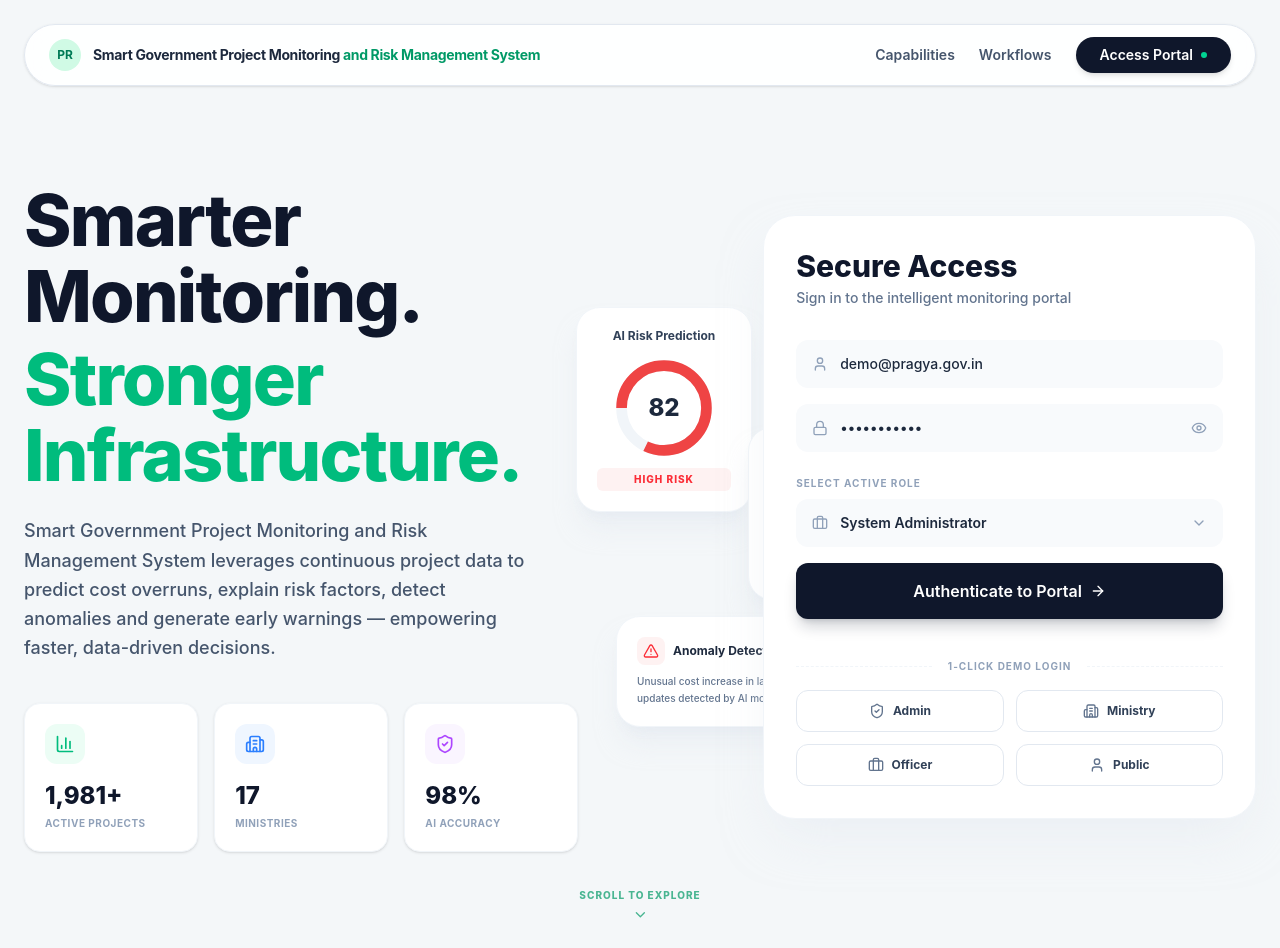
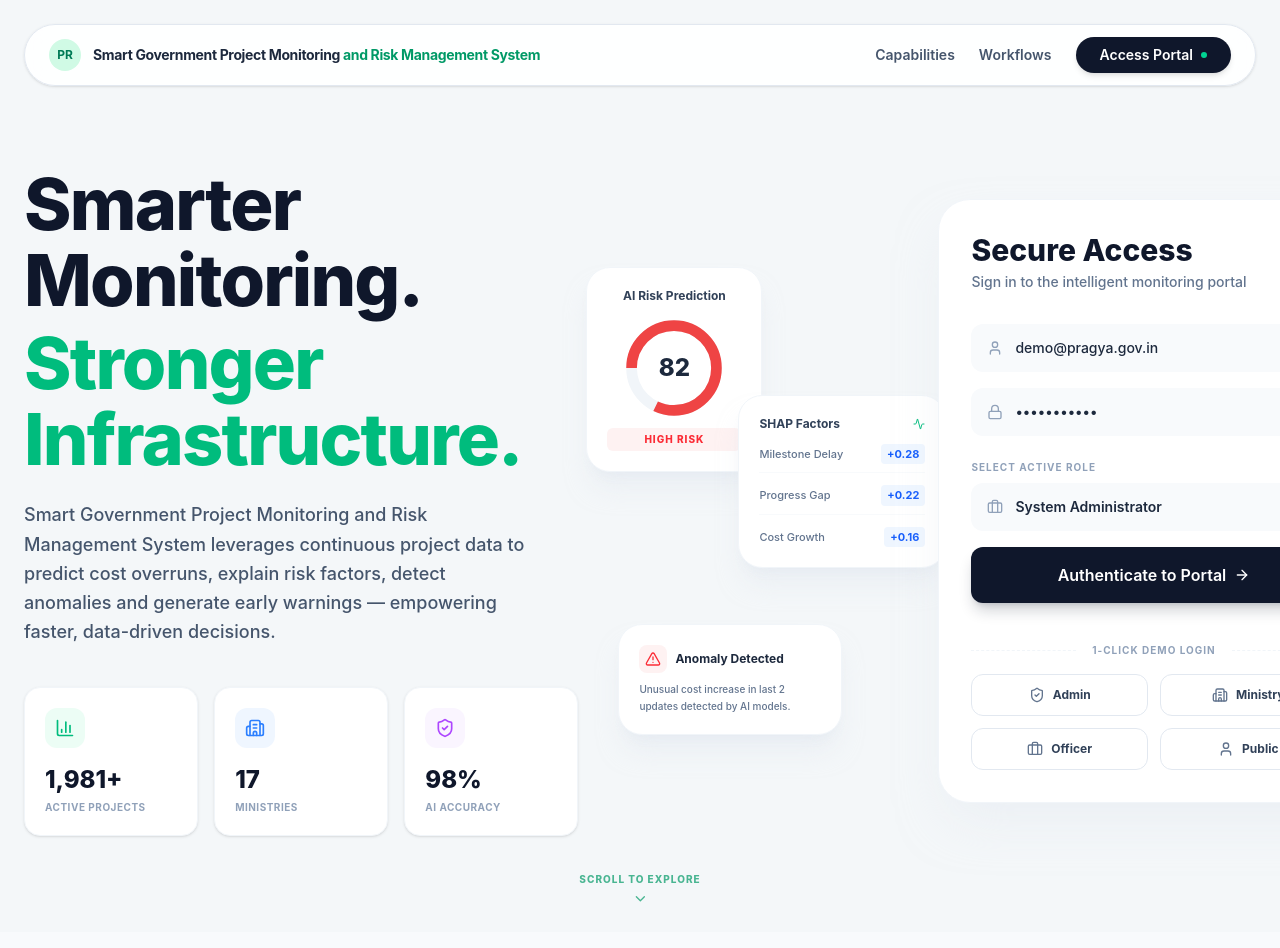
Before and after one commit to anushreepatare18/project-monitoring-system, a Next.js app: page / in a window 1280 px wide. Built offline with nearby package versions, Linux system fonts and the light colour scheme.

Commit message:
fix: resolve layout overlap on smaller desktop screens

```diff
--- a/src/app/page.tsx
+++ b/src/app/page.tsx
@@ -50,10 +50,10 @@ export default function LandingPage() {
       </div>
 
       {/* Main Content */}
-      <main className="max-w-7xl mx-auto px-6 pt-16 pb-24 md:pt-24 flex flex-col lg:flex-row items-center justify-between relative">
+      <main className="max-w-[1400px] mx-auto px-4 sm:px-6 pt-16 pb-24 md:pt-20 flex flex-col lg:flex-row items-center justify-between relative gap-8 lg:gap-4 xl:gap-10">
 
         {/* Left Column (Text & Stats) */}
-        <div className="lg:w-[45%] z-20">
+        <div className="lg:w-[50%] xl:w-[45%] z-20 shrink-0">
           <h1 className="text-6xl md:text-7xl font-extrabold tracking-tight leading-[1.05] mb-6">
             <span className="block text-slate-900">Smarter</span>
             <span className="block text-slate-900 mb-2">Monitoring.</span>
@@ -93,9 +93,9 @@ export default function LandingPage() {
         </div>
 
         {/* Center Decorative Floating Cards (Hidden on small screens) */}
-        <div className="hidden lg:block absolute left-[45%] top-1/2 -translate-y-1/2 z-10 w-[350px] h-[500px] pointer-events-none">
+        <div className="hidden xl:flex relative z-10 w-[280px] h-[500px] pointer-events-none shrink-0 items-center justify-center">
           {/* AI Risk Prediction Card */}
-          <div className="absolute top-10 left-0 bg-white p-5 rounded-3xl shadow-xl shadow-slate-200/50 border border-slate-100 w-44 animate-[float_6s_ease-in-out_infinite]">
+          <div className="absolute top-4 -left-8 bg-white p-5 rounded-3xl shadow-xl shadow-slate-200/50 border border-slate-100 w-44 animate-[float_6s_ease-in-out_infinite]">
             <div className="text-xs font-bold text-slate-700 mb-4 text-center">AI Risk Prediction</div>
             <div className="relative w-24 h-24 mx-auto mb-3">
               <svg className="w-full h-full transform -rotate-90" viewBox="0 0 36 36">
@@ -110,7 +110,7 @@ export default function LandingPage() {
           </div>
 
           {/* SHAP Factors Card */}
-          <div className="absolute top-40 right-[-30px] bg-white p-5 rounded-3xl shadow-xl shadow-slate-200/50 border border-slate-100 w-52 animate-[float_7s_ease-in-out_infinite_reverse]">
+          <div className="absolute top-36 -right-12 bg-white p-5 rounded-3xl shadow-xl shadow-slate-200/50 border border-slate-100 w-52 animate-[float_7s_ease-in-out_infinite_reverse]">
             <div className="flex justify-between items-center mb-3">
               <div className="text-xs font-bold text-slate-700">SHAP Factors</div>
               <Activity className="w-3 h-3 text-emerald-500" />
@@ -132,7 +132,7 @@ export default function LandingPage() {
           </div>
 
           {/* Anomaly Detected Card */}
-          <div className="absolute bottom-10 left-10 bg-white p-5 rounded-3xl shadow-xl shadow-slate-200/50 border border-slate-100 w-56 animate-[float_8s_ease-in-out_infinite]">
+          <div className="absolute bottom-4 left-0 bg-white p-5 rounded-3xl shadow-xl shadow-slate-200/50 border border-slate-100 w-56 animate-[float_8s_ease-in-out_infinite]">
             <div className="flex items-center space-x-2 mb-2">
               <div className="bg-red-50 p-1.5 rounded-lg">
                 <AlertTriangle className="w-4 h-4 text-red-500" />
@@ -146,7 +146,7 @@ export default function LandingPage() {
         </div>
 
         {/* Right Column (Login Panel) */}
-        <div className="w-full lg:w-[40%] mt-16 lg:mt-0 z-20">
+        <div className="w-full max-w-md lg:max-w-none lg:w-[45%] xl:w-[35%] mt-16 lg:mt-0 z-20 shrink-0">
           <div className="bg-white rounded-[2rem] p-8 shadow-2xl shadow-slate-200/50 border border-slate-100 relative overflow-hidden">
             <h2 className="text-3xl font-extrabold text-slate-900 mb-1">Secure Access</h2>
             <p className="text-sm font-medium text-slate-500 mb-8">Sign in to the intelligent monitoring portal</p>
```
